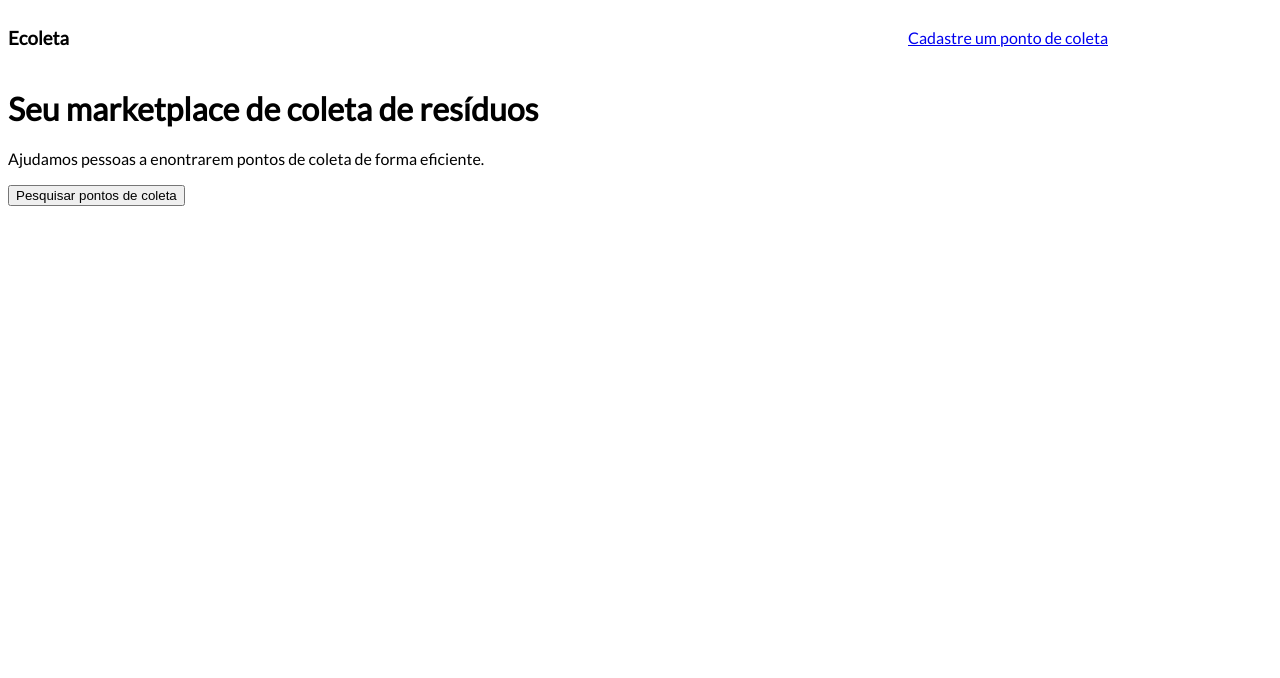
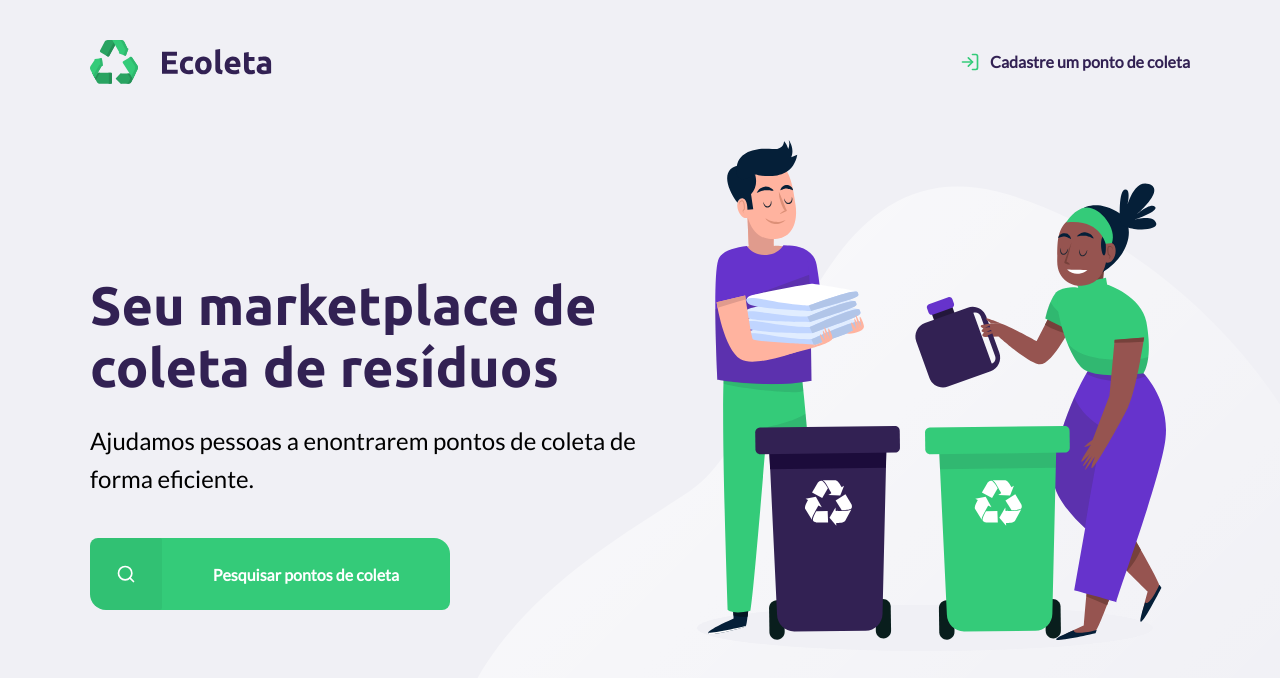
Before and after one commit to Tyburon/nlw, a plain HTML site: page index.html in a window 1280 px wide. Drawn offline with Linux system fonts and the light colour scheme.

Commit message:
NLW FirstDayComplete

```diff
--- a/Styles/main.css
+++ b/Styles/main.css
@@ -1,17 +1,202 @@
+:root{
+
+    --title-color: #322153;
+    --primary-color: #34cb79;
+}
+
+* {
+
+    margin: 0;
+    padding: 0;
+
+}
+
 html{
     font-family: 'Lato',  sans-serif;
+
+}
+
+body{
+
+    background: #f0f0f5;
+    -webkit-font-smoothing: antialiased;
+
+}
+
+a{
+    text-decoration: none;
+}
+
+h1, h2, h3, h4, h5, h6{
+
+    font-family: 'Ubuntu', sans-serif;
+    color: var(--title-color);
+
+}
+
+#page-home {
+
+    height: 100vh;
+    background: url('../assets/home-background.svg') no-repeat ;
+    background-position: 35vw bottom;
+
 }
 
 
-header{
+
+#page-home .content{
+
+
+    width: 90%;
+    max-width: 1100px;
+    margin: 0 auto;
+    display: flex;
+    height: 100%;
+    flex-direction: column;
+
+
+}
+
+#page-home .content header{
+
+    margin-top: 40px;
     display: flex;
     align-items: center;
     justify-content: space-between;
 }
 
-.content{
-    width: 90%;
-    max-width: 1100px;
+#page-home .content main{
+
+    max-width: 560px;
+    flex: 1;
+    display: flex;
+    flex-direction: column;
+    justify-content: center;
+
+}
+
+#page-home .content main h1{
+
+    font-size: 54px;
+
+
+}
+
+#page-home .content main p{
+
+    font-size: 24px;
+    line-height: 38px;
+    margin-top: 24px;
+
+}
+
+#page-home .content main a{
+
+    width: 100%;
+    max-width: 360px;
+    height: 72px;
+
+    border-radius: 8px 16px;
+
+    display: flex;
+    align-items: center;
+    margin-top: 40px;
+
+    background-color: var(--primary-color);
+
+    transition: 400ms;
+
+
+}
+
+#page-home .content main a:hover{
+
+    background-color: #2fb86e;
+
+}
+#page-home .content main a span{
+
+    width: 72px;
+    height: 72px;
+    border-radius: 8px 2px 2px 16px;
+
+    background-color: rgba(0, 0, 0, 0.05);
+
+    display: flex;
+    align-items: center;
+    justify-content: center;
+
+}
+
+#page-home .content main a span::after{
+
+    content: "";
+    background-image: url('../assets/search.svg');
+    width: 20px;
+    height: 20px;
+
+}
+
+#page-home .content main a strong{
+
+    flex: 1;
+    color: white;
+    text-align: center;
+
+}
+
+#page-home .content header a{
+
+    display: flex;
+    color: var(--title-color);
+    font-weight: 800;
+
+
+}
+
+#page-home .content header a span{
+
+    margin-right: 10px;
+    display: flex;
+    background-image: url('../assets/log-in.svg');
+
+    width: 20px;
+    height: 20px;
+
+}
+
+@media (max-width: 900px){
+
+    #page-home {
+
+        background-position-x: 90vh;
+
+    }
+
+    #page-home .content{
+
+        align-items: center;
+        text-align: center;
+
+
+    }
+
+    #page-home .content header a{
+
+        position: absolute;
+        bottom: 48px;
+
+        left: 50%;
+        transform: translateX(-50%);
+
+    }
+
+    #page-home .content main{
+
+        align-items: center;
+
+    }
+
 }
 
 /*BOX MODEL
--- a/index.html
+++ b/index.html
@@ -6,32 +6,48 @@
     <meta name="viewport" content="width=device-width, initial-scale=1.0">
     <title>Ecoleta</title>
 
-    <link href="https://fonts.googleapis.com/css2?family=Lato&display=swap" rel="stylesheet">
+    <link href="https://fonts.googleapis.com/css2?family=Lato&family=Ubuntu:wght@700&display=swap" rel="stylesheet">
+
+
 
 
     <link rel="stylesheet" href="/Styles/main.css">
 
 </head>
-<body>
-
-    <div class="content">
-    <header>
-        <h3 class="red">Ecoleta</h3>
-        <a href="http://google.com.br">Cadastre um  ponto de coleta</a>
-    </header>
 
 
 
+<body>
+
+    <div id="page-home">
+
+
+        <div class="content">
+
+            <header>
+
+                <img src="/assets/logo.svg" alt="Logomarca">
+
+                <a href="http://google.com.br">
+                    <span></span>
+                    Cadastre um  ponto de coleta</a>
+
+            </header>
+
+            <main>
+
+                <h1>Seu marketplace de coleta de resíduos</h1>
+
+                <P>Ajudamos pessoas a enontrarem pontos de coleta de forma eficiente.</P>
+
+                <a href=""> <span></span> <strong>Pesquisar pontos de coleta</strong> </a>
+
+            </main>
+
+        </div>
+    </div>
 
 
 
-    <h1 class="red">Seu marketplace de coleta de resíduos</h1>
-
-    <P>Ajudamos pessoas a enontrarem pontos de coleta de forma eficiente.</P>
-
-    <button>Pesquisar pontos de coleta</button>
-
-    </div>
-
 </body>
 </html>
```
Also changed, not shown: assets/arrow-left.svg (added), assets/baterias.svg (added), assets/check.svg (added), assets/eletronicos.svg (added), assets/home-background.svg (added), assets/lampadas.svg (added), assets/log-in.svg (added), assets/logo.svg (added), assets/oleo.svg (added), assets/organicos.svg (added), assets/papeis-papelao.svg (added), assets/search.svg (added), assets/x.svg (added).
